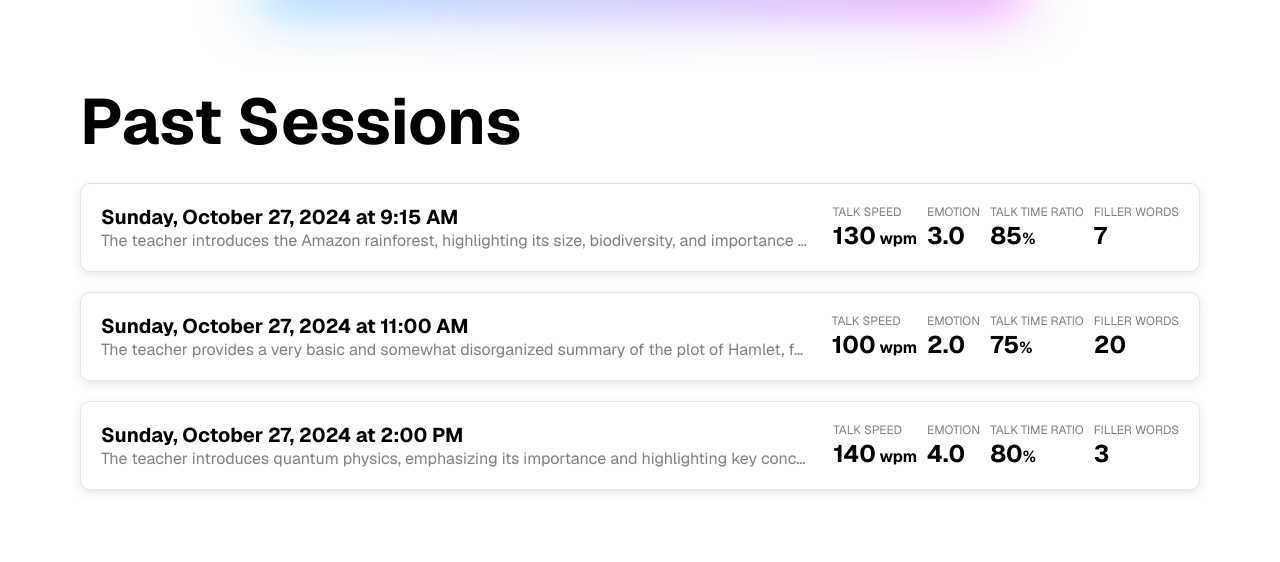
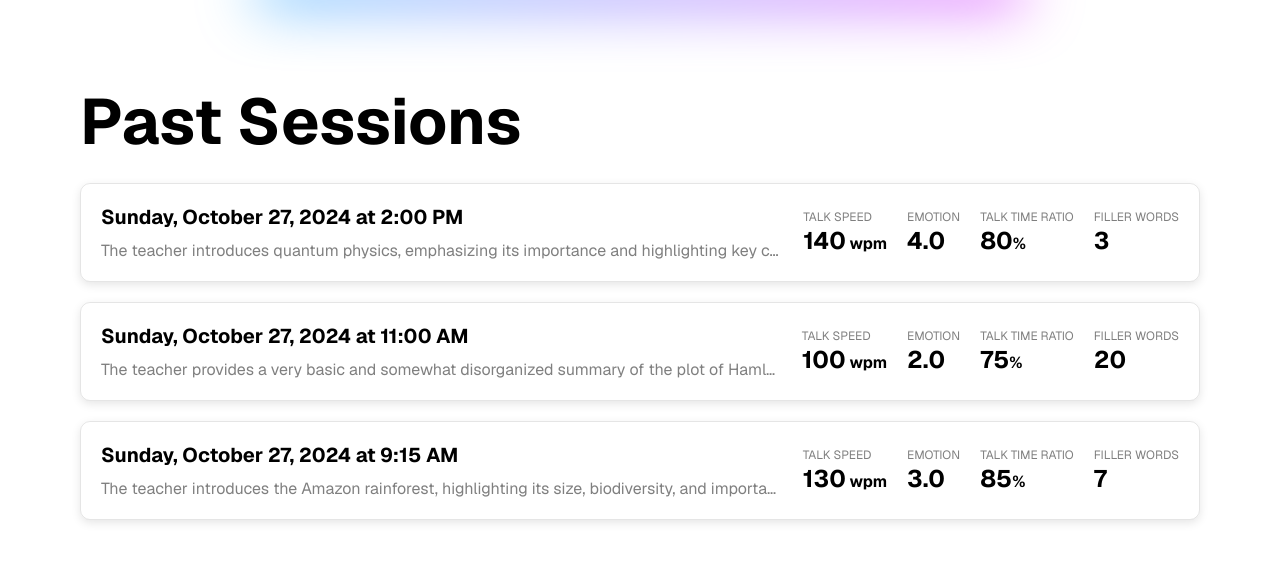
Before and after one commit to jasmine-dragons/engaged, a Next.js app in the folder client/: page /history in a window 1280 px wide. Shown: the top 562 px of the page. Built offline with nearby package versions, Linux system fonts and the light colour scheme.

Commit message:
feat: anim

```diff
--- a/client/src/app/history/page.tsx
+++ b/client/src/app/history/page.tsx
@@ -72,9 +72,15 @@ export default function History() {
   return (
     <div className="container">
       <h1 className="heading">Past Sessions</h1>
-      {history.map((anal) => (
-        <HistoryItem analysis={anal} key={anal.time.toISOString()} />
-      ))}
+      {history
+        .toSorted((a, b) => b.time.getTime() - a.time.getTime())
+        .map((anal, i) => (
+          <HistoryItem
+            analysis={anal}
+            key={anal.time.toISOString()}
+            style={{ animationDelay: `${i * 50}ms` }}
+          />
+        ))}
     </div>
   );
 }
--- a/client/src/components/HistoryItem/index.module.css
+++ b/client/src/components/HistoryItem/index.module.css
@@ -5,7 +5,9 @@
   border: 1px solid rgba(0, 0, 0, 0.1);
   box-shadow: 0 3px 10px rgba(0, 0, 0, 0.1);
   border-radius: 10px;
-  transform: all 0.2s;
+  transition: border-color 0.2s, box-shadow 0.2s;
+  animation: appear 0.5s backwards;
+  align-items: center;
 }
 .wrapper:hover {
   border-color: rgba(0, 0, 0, 0.2);
@@ -15,6 +17,9 @@
 .left {
   width: 0;
   flex: auto;
+  display: flex;
+  flex-direction: column;
+  gap: 10px;
 }
 
 .timestamp {
@@ -32,5 +37,18 @@
 .stats {
   flex: none;
   display: flex;
-  gap: 10px;
+  gap: 20px;
 }
+
+@keyframes appear {
+  from {
+    opacity: 0;
+    transform: translateY(20px);
+    filter: blur(10px);
+  }
+  to {
+    opacity: 1;
+    transform: translateY(0);
+    filter: blur(0);
+  }
+}
--- a/client/src/components/HistoryItem/index.tsx
+++ b/client/src/components/HistoryItem/index.tsx
@@ -3,13 +3,15 @@ import { Analysis } from "@/lib/types";
 import Link from "next/link";
 import styles from "./index.module.css";
 import { Stat } from "../Stat";
+import { CSSProperties } from "react";
 
 export type HistoryItemProps = {
   analysis: Analysis;
+  style?: CSSProperties;
 };
-export function HistoryItem({ analysis }: HistoryItemProps) {
+export function HistoryItem({ analysis, style }: HistoryItemProps) {
   return (
-    <Link href="#" className={styles.wrapper}>
+    <Link href="/results" className={styles.wrapper} style={style}>
       <div className={styles.left}>
         <p className={styles.timestamp}>{dateFormat.format(analysis.time)}</p>
         <p className={styles.summary}>{analysis.summary}</p>
```
